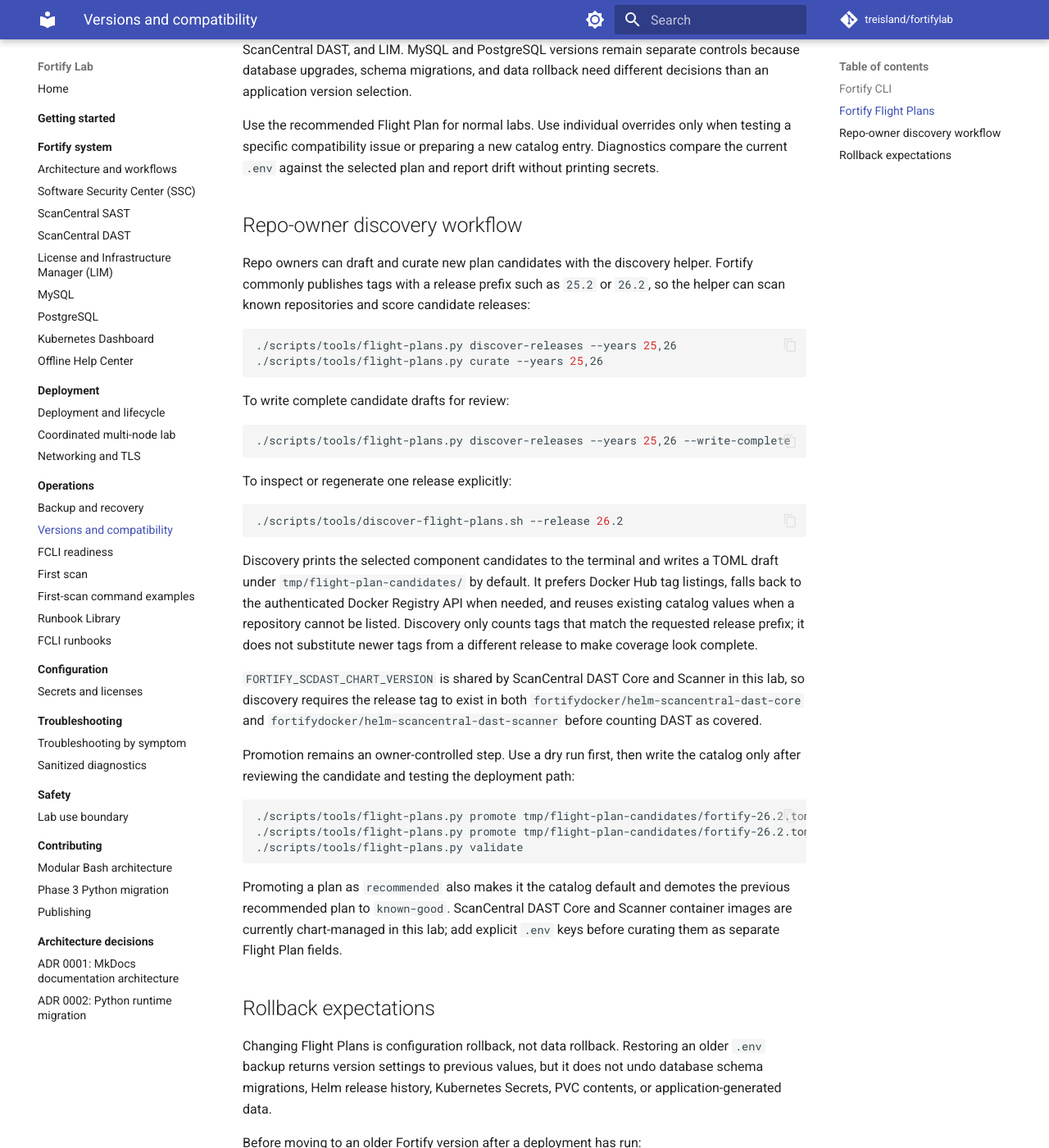
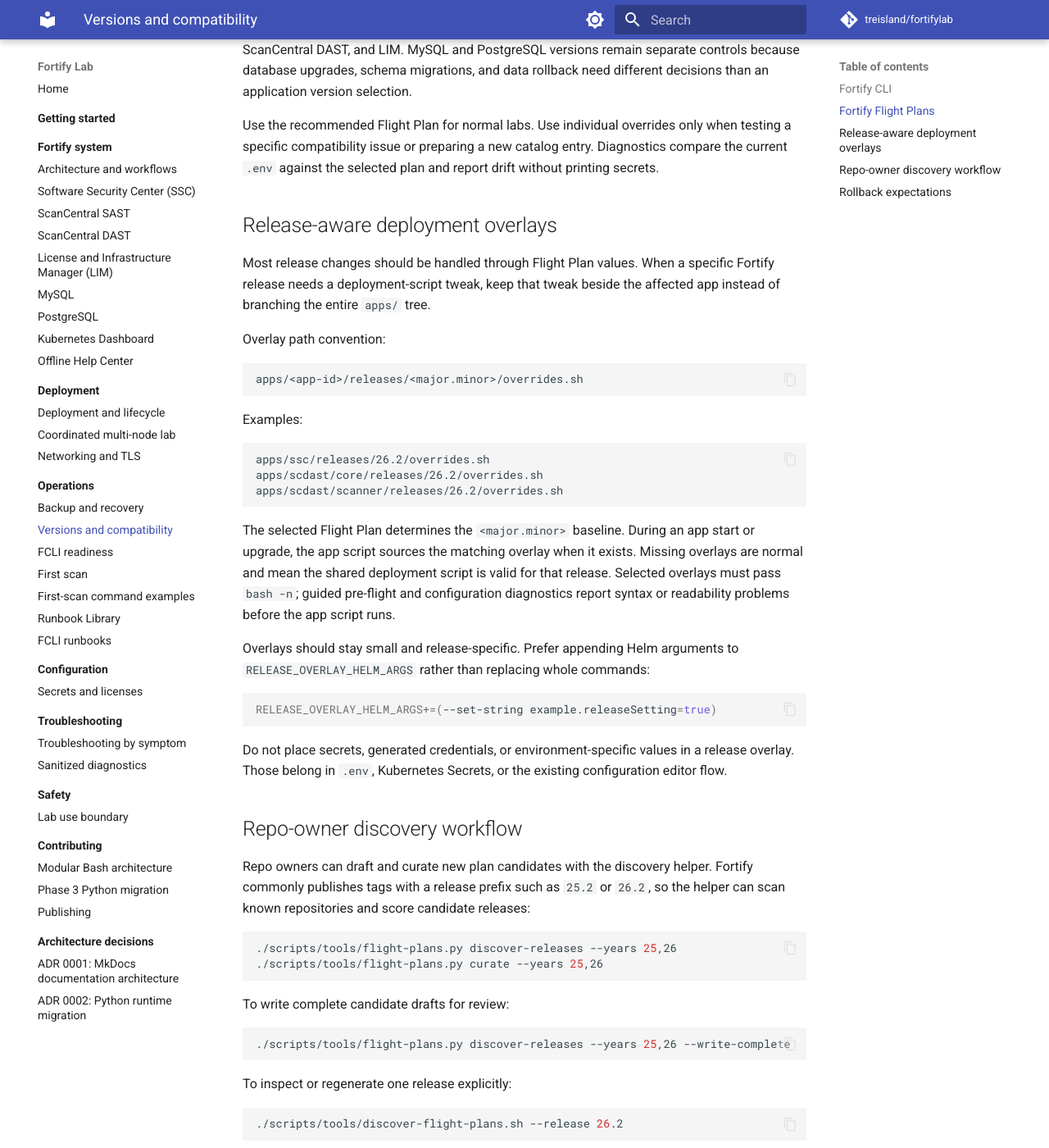
Before and after one commit to treisland/fortifylab, an MkDocs documentation site: the page built from docs/operations/versions-and-compatibility.md, in a window 1280 px wide and 1400 px high, scrolled down 941 px. Shown: the whole window at 82% size. Built offline with MkDocs 1.6.1 and Material for MkDocs 9.7.7, drawn with Linux system fonts in a browser that asks for light colours; comment, search, counter and statistics services are not loaded.

Commit message:
Add release-aware deployment overlays

````diff
--- a/docs/operations/versions-and-compatibility.md
+++ b/docs/operations/versions-and-compatibility.md
@@ -46,6 +46,44 @@
 when testing a specific compatibility issue or preparing a new catalog entry.
 Diagnostics compare the current `.env` against the selected plan and report drift
 without printing secrets.
+
+## Release-aware deployment overlays
+
+Most release changes should be handled through Flight Plan values. When a
+specific Fortify release needs a deployment-script tweak, keep that tweak beside
+the affected app instead of branching the entire `apps/` tree.
+
+Overlay path convention:
+
+```text
+apps/<app-id>/releases/<major.minor>/overrides.sh
+```
+
+Examples:
+
+```text
+apps/ssc/releases/26.2/overrides.sh
+apps/scdast/core/releases/26.2/overrides.sh
+apps/scdast/scanner/releases/26.2/overrides.sh
+```
+
+The selected Flight Plan determines the `<major.minor>` baseline. During an app
+start or upgrade, the app script sources the matching overlay when it exists.
+Missing overlays are normal and mean the shared deployment script is valid for
+that release. Selected overlays must pass `bash -n`; guided pre-flight and
+configuration diagnostics report syntax or readability problems before the app
+script runs.
+
+Overlays should stay small and release-specific. Prefer appending Helm arguments
+to `RELEASE_OVERLAY_HELM_ARGS` rather than replacing whole commands:
+
+```bash
+RELEASE_OVERLAY_HELM_ARGS+=(--set-string example.releaseSetting=true)
+```
+
+Do not place secrets, generated credentials, or environment-specific values in a
+release overlay. Those belong in `.env`, Kubernetes Secrets, or the existing
+configuration editor flow.
 
 ## Repo-owner discovery workflow
 
````
Also changed, not shown: docs/operations/diagnostics.md (+1 -0 lines), 13 other files.
